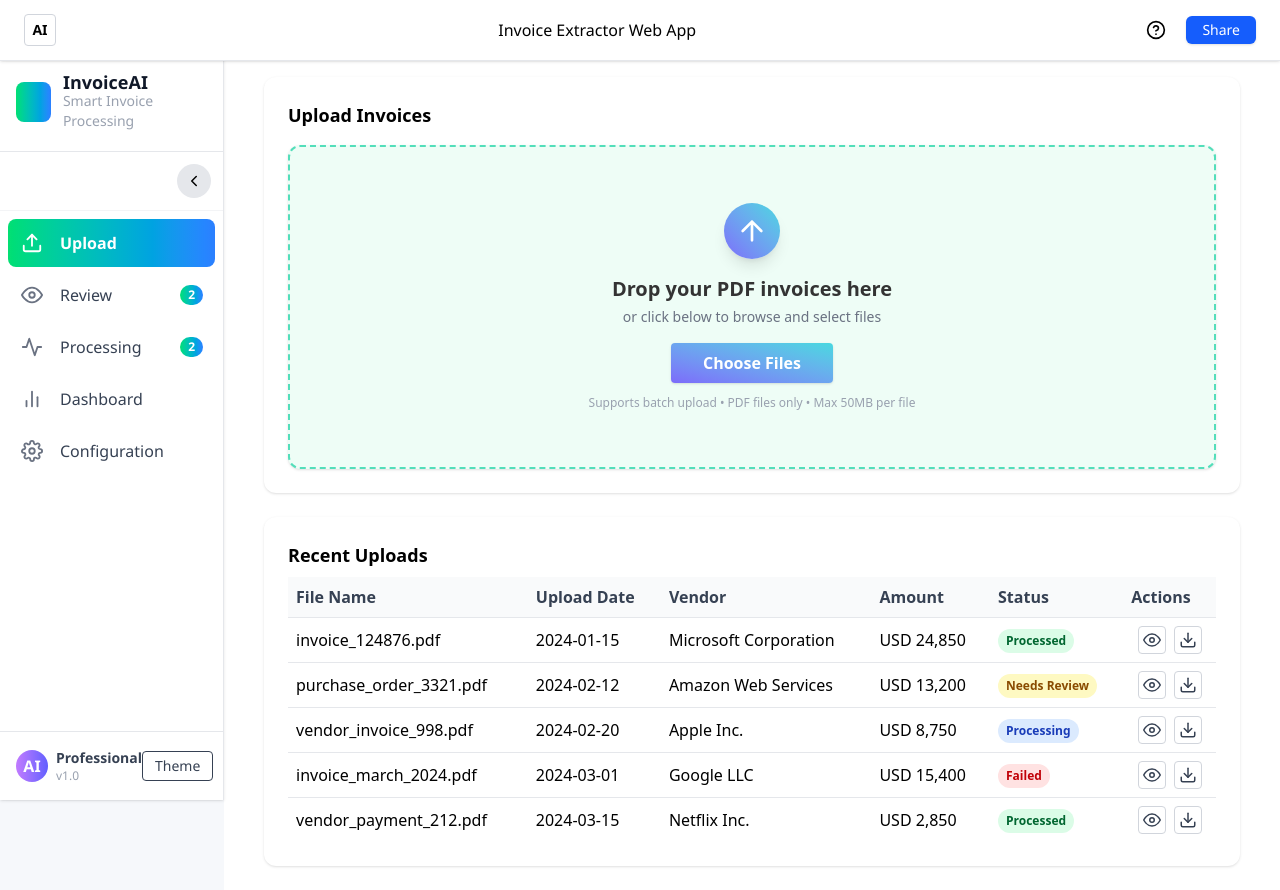
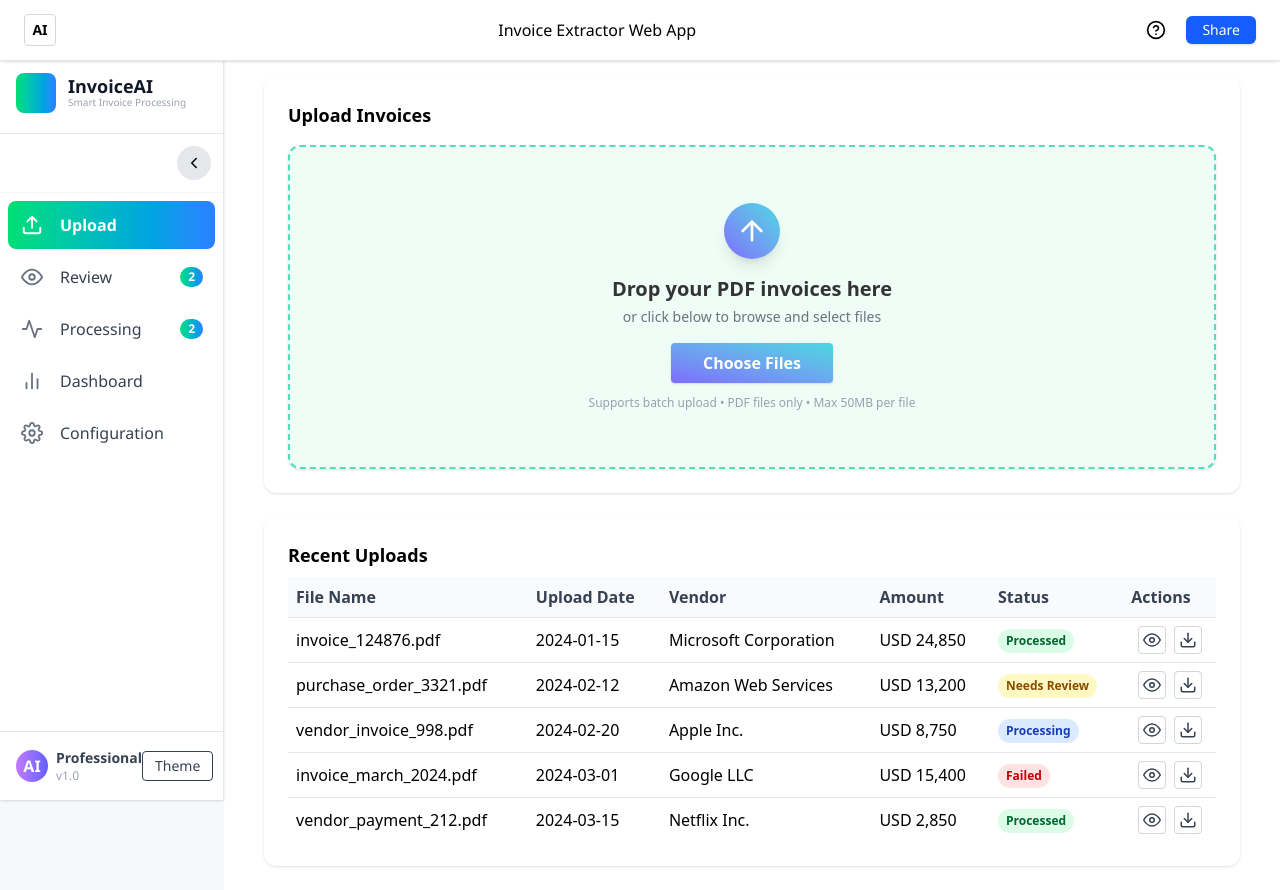
Before and after one commit to Poornima904/Invoice-Extraction, a React (Vite) app: page / in a window 1280 px wide. Built offline with nearby package versions, Linux system fonts and the light colour scheme.

Commit message:
submit1.1

```diff
--- a/src/pages/Sidebar.jsx
+++ b/src/pages/Sidebar.jsx
@@ -66,7 +66,7 @@
               <h2 className="text-gray-900 font-bold text-lg m-0 leading-none">
                 InvoiceAI
               </h2>
-              <p className="text-gray-400 text-sm">Smart Invoice Processing</p>
+              <p className="text-gray-400 text-[10px]">Smart Invoice Processing</p>
             </div>
           )}
         </div>
```
